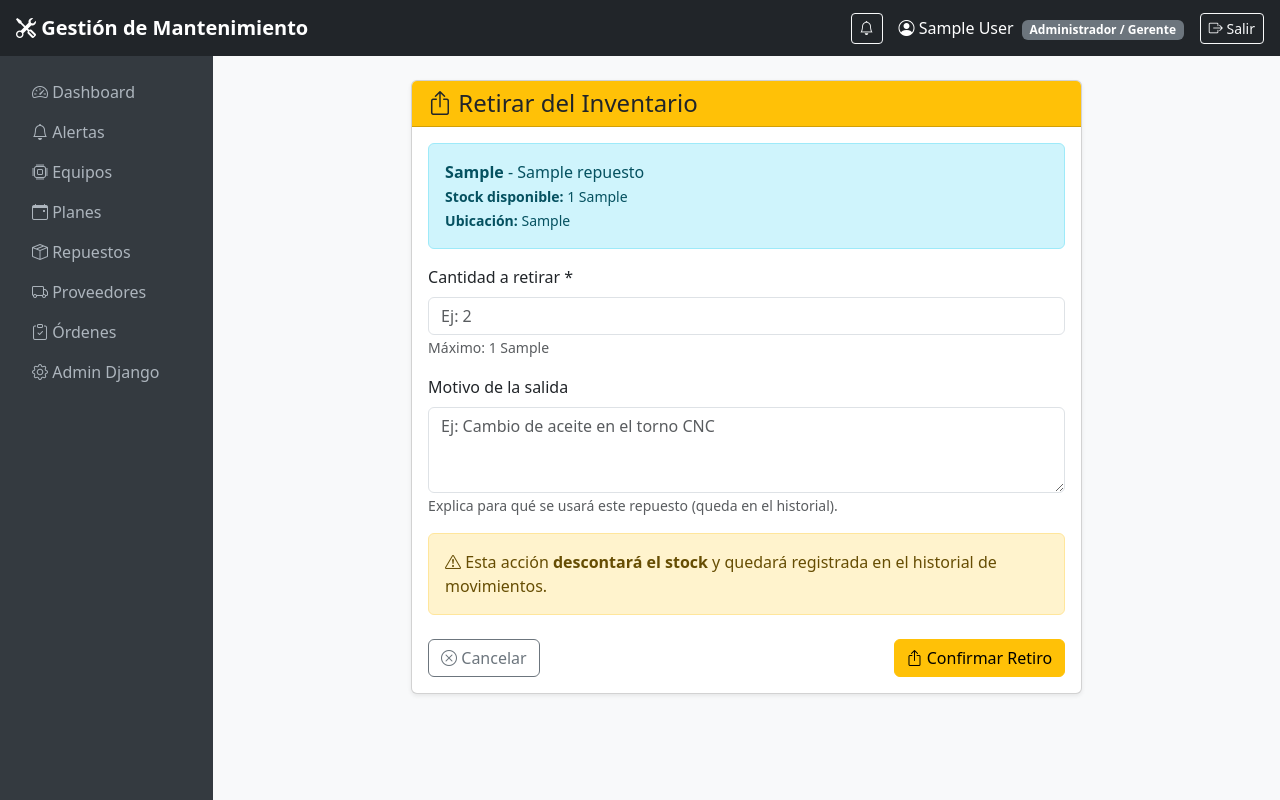
After one commit to rabih06/Gestion-mantenimiento-preventivo-PYMES, a Django app: page /repuestos/1/retirar/ in a window 1280 px wide. The commit adds this page. Run offline with Django 5.2, Linux system fonts and the light colour scheme; a user stored in the database is signed in; tables that the repository leaves empty hold one stand-in row (values such as "Sample post").

Commit message:
feat: control de retiro de repuestos con auditoria
- Campo tipo en Repuesto (filtros, consumibles, lubricantes, etc)
- Modelo MovimientoRepuesto para auditoria completa
- Vista retirar_repuesto con validaciones de stock
- Vista historial_movimientos
- Formulario RetirarRepuestoForm con validaciones
- Permisos corregidos: editar repuestos solo ADMIN
- Ocultar precio/proveedor para tecnicos
- Filtro por tipo en lista de repuestos

```diff
--- a/mantenimiento/forms.py
+++ b/mantenimiento/forms.py
@@ -2,7 +2,7 @@ from django import forms
 from django.forms import inlineformset_factory, TextInput
 from .models import (
     Incidencia, Equipo, User, AtributoEquipo,
-    Repuesto, Proveedor, PlanMantenimiento
+    Repuesto, Proveedor, PlanMantenimiento, MovimientoRepuesto
 )
 
 
@@ -319,3 +319,46 @@ class PlanMantenimientoForm(forms.ModelForm):
             )
 
         return cleaned
+
+# =====================================================
+# FORMULARIO PARA RETIRAR REPUESTOS DEL INVENTARIO
+# =====================================================
+class RetirarRepuestoForm(forms.Form):
+    """Formulario para que técnicos registren la salida de repuestos."""
+
+    cantidad = forms.IntegerField(
+        min_value=1,
+        widget=forms.NumberInput(attrs={
+            'class': 'form-control',
+            'min': 1,
+            'placeholder': 'Ej: 2',
+        }),
+        label='Cantidad a retirar *',
+    )
+    motivo = forms.CharField(
+        required=False,
+        widget=forms.Textarea(attrs={
+            'class': 'form-control',
+            'rows': 3,
+            'placeholder': 'Ej: Cambio de aceite en el torno CNC',
+        }),
+        label='Motivo de la salida',
+    )
+
+    def __init__(self, *args, **kwargs):
+        self.repuesto = kwargs.pop('repuesto', None)
+        super().__init__(*args, **kwargs)
+
+    def clean_cantidad(self):
+        cantidad = self.cleaned_data.get('cantidad', 0)
+        if not self.repuesto:
+            return cantidad
+        if self.repuesto.cantidad_actual == 0:
+            raise forms.ValidationError(
+                f'❌ No puedes retirar: "{self.repuesto.nombre}" está sin stock.'
+            )
+        if cantidad > self.repuesto.cantidad_actual:
+            raise forms.ValidationError(
+                f'❌ Solo hay {self.repuesto.cantidad_actual} {self.repuesto.unidad_medida}(s) disponibles.'
+            )
+        return cantidad
--- /dev/null
+++ b/mantenimiento/templates/mantenimiento/repuestos/retirar_repuesto.html
@@ -0,0 +1,82 @@
+{% extends 'mantenimiento/base.html' %}
+{% block title %}Retirar Repuesto{% endblock %}
+
+{% block content %}
+<div class="row justify-content-center">
+    <div class="col-md-8">
+        <div class="card shadow-sm">
+            <div class="card-header bg-warning text-dark">
+                <h4 class="mb-0"><i class="bi bi-box-arrow-up"></i> Retirar del Inventario</h4>
+            </div>
+            <div class="card-body">
+                <!-- Info del repuesto -->
+                <div class="alert alert-info">
+                    <strong>{{ repuesto.codigo_sku }}</strong> - {{ repuesto.nombre }}
+                    <br>
+                    <small>
+                        <strong>Stock disponible:</strong> {{ repuesto.cantidad_actual }} {{ repuesto.unidad_medida }}
+                        {% if repuesto.ubicacion_almacen %}
+                            <br><strong>Ubicación:</strong> {{ repuesto.ubicacion_almacen }}
+                        {% endif %}
+                    </small>
+                </div>
+
+                {% if repuesto.cantidad_actual == 0 %}
+                    <div class="alert alert-danger">
+                        <i class="bi bi-x-circle"></i>
+                        <strong>Sin stock:</strong> No puedes retirar este repuesto porque está agotado.
+                    </div>
+                    <a href="{% url 'mantenimiento:detalle_repuesto' repuesto.id %}" class="btn btn-secondary">
+                        <i class="bi bi-arrow-left"></i> Volver al detalle
+                    </a>
+                {% else %}
+                    <form method="post" novalidate>
+                        {% csrf_token %}
+
+                        {% if form.non_field_errors %}
+                            <div class="alert alert-danger">{{ form.non_field_errors }}</div>
+                        {% endif %}
+
+                        <div class="row">
+                            <div class="col-md-12 mb-3">
+                                <label class="form-label">{{ form.cantidad.label }}</label>
+                                {{ form.cantidad }}
+                                {% if form.cantidad.errors %}
+                                    <div class="text-danger small">{{ form.cantidad.errors }}</div>
+                                {% endif %}
+                                <small class="text-muted">
+                                    Máximo: {{ repuesto.cantidad_actual }} {{ repuesto.unidad_medida }}
+                                </small>
+                            </div>
+
+                            <div class="col-12 mb-3">
+                                <label class="form-label">{{ form.motivo.label }}</label>
+                                {{ form.motivo }}
+                                <small class="text-muted">
+                                    Explica para qué se usará este repuesto (queda en el historial).
+                                </small>
+                            </div>
+                        </div>
+
+                        <div class="alert alert-warning">
+                            <i class="bi bi-exclamation-triangle"></i>
+                            Esta acción <strong>descontará el stock</strong> y quedará registrada
+                            en el historial de movimientos.
+                        </div>
+
+                        <div class="d-flex justify-content-between mt-4">
+                            <a href="{% url 'mantenimiento:detalle_repuesto' repuesto.id %}" class="btn btn-outline-secondary">
+                                <i class="bi bi-x-circle"></i> Cancelar
+                            </a>
+                            <button type="submit" class="btn btn-warning"
+                                    onclick="return confirm('¿Confirmas retirar esta cantidad del inventario?')">
+                                <i class="bi bi-box-arrow-up"></i> Confirmar Retiro
+                            </button>
+                        </div>
+                    </form>
+                {% endif %}
+            </div>
+        </div>
+    </div>
+</div>
+{% endblock %}
--- a/mantenimiento/urls.py
+++ b/mantenimiento/urls.py
@@ -45,4 +45,7 @@ urlpatterns = [
     path('planes/<int:plan_id>/editar/', views.editar_plan, name='editar_plan'),
     path('planes/<int:plan_id>/eliminar/', views.eliminar_plan, name='eliminar_plan'),
     path('planes/<int:plan_id>/aplicar/', views.aplicar_plan, name='aplicar_plan'),
+    # Retiro de repuestos
+    path('repuestos/<int:repuesto_id>/retirar/', views.retirar_repuesto, name='retirar_repuesto'),
+    path('repuestos/<int:repuesto_id>/movimientos/', views.historial_movimientos, name='historial_movimientos'),
 ]
--- a/mantenimiento/views.py
+++ b/mantenimiento/views.py
@@ -8,11 +8,12 @@ from django.utils import timezone
 
 from .models import (
     Equipo, CategoriaEquipo, User, Alerta,
-    Repuesto, Proveedor, OrdenTrabajo, Incidencia, PlanMantenimiento,
+    Repuesto, Proveedor, OrdenTrabajo, Incidencia, PlanMantenimiento, MovimientoRepuesto
 )
 
 from .forms import (
-    IncidenciaForm, EquipoForm, AtributoEquipoFormSet, RepuestoForm, ProveedorForm, PlanMantenimientoForm
+    IncidenciaForm, EquipoForm, AtributoEquipoFormSet, RepuestoForm, ProveedorForm, PlanMantenimientoForm,
+    RetirarRepuestoForm
 )
 
 def login_view(request):
@@ -605,6 +606,11 @@ def lista_repuestos(request):
     if proveedor_filtro:
         repuestos = repuestos.filter(proveedor_id=proveedor_filtro)
 
+    # Filtro por tipo
+    tipo_filtro = request.GET.get('tipo', '')
+    if tipo_filtro:
+        repuestos_qs = repuestos_qs.filter(tipo=tipo_filtro)
+
     # Filtro por stock bajo
     stock_filtro = request.GET.get('stock', '')
     if stock_filtro == 'bajo':
@@ -644,6 +650,8 @@ def lista_repuestos(request):
         'query_params': query_params.urlencode(),
         'total_repuestos': total_repuestos,
         'repuestos_criticos': repuestos_criticos,
+        'tipo_filtro': tipo_filtro,
+        'tipos_repuesto': Repuesto.TIPO_CHOICES,
     }
     return render(request, 'mantenimiento/repuestos/lista_repuestos.html', context)
 
@@ -701,7 +709,7 @@ def crear_repuesto(request):
 @login_required
 def editar_repuesto(request, repuesto_id):
     """Editar un repuesto (ADMIN y TECNICO)."""
-    if request.user.rol_principal not in ['ADMIN', 'TECNICO']:
+    if request.user.rol_principal not in ['ADMIN',]:
         messages.error(request, 'No tienes permiso para editar repuestos.')
         return redirect('mantenimiento:lista_repuestos')
 
@@ -1191,3 +1199,74 @@ def aplicar_plan(request, plan_id):
 
     messages.success(request, mensaje)
     return redirect('mantenimiento:detalle_orden', orden_id=orden.id)
+
+# =====================================================
+# RETIRO DE REPUESTOS DEL INVENTARIO
+# =====================================================
+
+@login_required
+def retirar_repuesto(request, repuesto_id):
+    """Permite al técnico retirar repuestos del inventario."""
+    if request.user.rol_principal not in ['ADMIN', 'TECNICO']:
+        messages.error(request, 'No tienes permiso para retirar repuestos.')
+        return redirect('mantenimiento:redirigir_por_rol')
+
+    repuesto = get_object_or_404(Repuesto, id=repuesto_id)
+
+    if request.method == 'POST':
+        form = RetirarRepuestoForm(request.POST, repuesto=repuesto)
+        if form.is_valid():
+            cantidad = form.cleaned_data['cantidad']
+            motivo = form.cleaned_data.get('motivo', '')
+            cantidad_anterior = repuesto.cantidad_actual
+
+            # ✅ Actualizar stock
+            repuesto.cantidad_actual -= cantidad
+            repuesto.fecha_ultima_salida = timezone.now()
+            repuesto.save()
+
+            # ✅ Registrar movimiento (auditoría)
+            MovimientoRepuesto.objects.create(
+                repuesto=repuesto,
+                tipo='SALIDA',
+                cantidad=cantidad,
+                cantidad_anterior=cantidad_anterior,
+                cantidad_nueva=repuesto.cantidad_actual,
+                motivo=motivo,
+                usuario=request.user,
+            )
+
+            messages.success(
+                request,
+                f'✅ Se retiraron {cantidad} {repuesto.unidad_medida}(s) de "{repuesto.nombre}". '
+                f'Stock actual: {repuesto.cantidad_actual}.'
+            )
+            return redirect('mantenimiento:detalle_repuesto', repuesto_id=repuesto.id)
+    else:
+        form = RetirarRepuestoForm(repuesto=repuesto)
+
+    context = {
+        'form': form,
+        'repuesto': repuesto,
+    }
+    return render(request, 'mantenimiento/repuestos/retirar_repuesto.html', context)
+
+
+@login_required
+def historial_movimientos(request, repuesto_id):
+    """Muestra el historial de movimientos de un repuesto (auditoría)."""
+    if request.user.rol_principal not in ['ADMIN', 'TECNICO']:
+        messages.error(request, 'No tienes permiso para ver los movimientos.')
+        return redirect('mantenimiento:redirigir_por_rol')
+
+    repuesto = get_object_or_404(Repuesto, id=repuesto_id)
+    movimientos = repuesto.movimientos.select_related(
+        'usuario', 'orden'
+    ).order_by('-created_at')
+
+    context = {
+        'repuesto': repuesto,
+        'movimientos': movimientos,
+        'total_movimientos': movimientos.count(),
+    }
+    return render(request, 'mantenimiento/repuestos/historial_movimientos.html', context)
```
Also changed, not shown: mantenimiento/models.py (+59 -0 lines), mantenimiento/templates/mantenimiento/repuestos/detalle_repuesto.html (+30 -9 lines), mantenimiento/templates/mantenimiento/repuestos/historial_movimientos.html (added, +74 -0 lines), mantenimiento/templates/mantenimiento/repuestos/lista_repuestos.html (+50 -8 lines), mantenimiento/migrations/0006_repuesto_tipo_movimientorepuesto.py (added).
